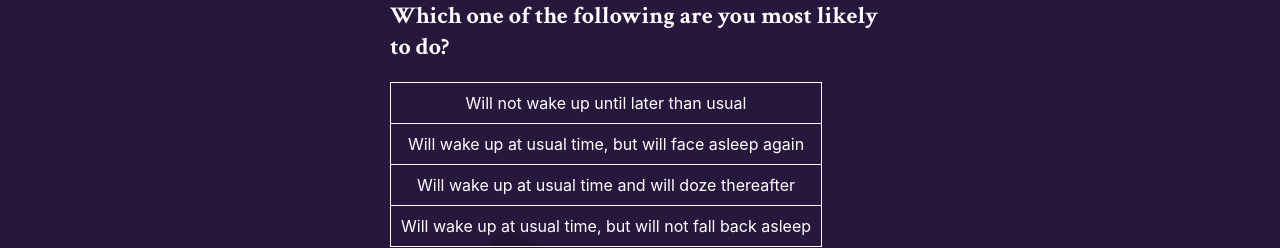
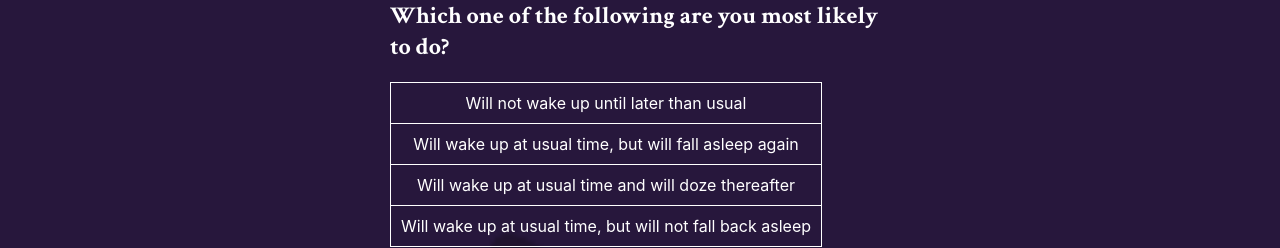
Before and after one commit to Justinzh1/sleep, a React (Create React App) app: page /quiz in a window 1280 px wide. Shown: the part 4940-5188 px from the top of the page. Built offline with nearby package versions, Linux system fonts and the light colour scheme.

Commit message:
fix typo

```diff
--- a/src/components/questions.js
+++ b/src/components/questions.js
@@ -142,7 +142,7 @@ export default {
 				{
 					4: "Will wake up at usual time, but will not fall back asleep",
 					3: "Will wake up at usual time and will doze thereafter",
-					2: "Will wake up at usual time, but will face asleep again",
+					2: "Will wake up at usual time, but will fall asleep again",
 					1: "Will not wake up until later than usual",
 				},
 		},
```
